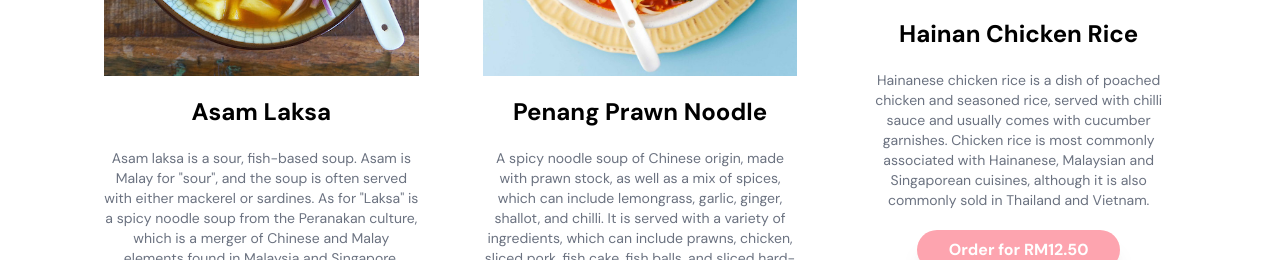
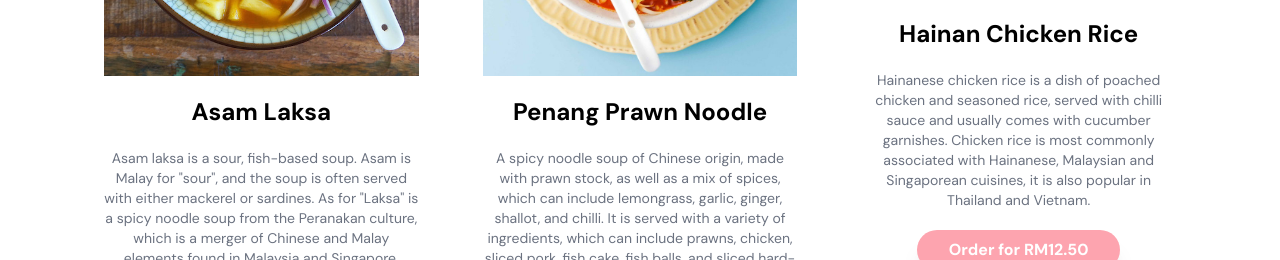
Before and after one commit to TheDaniel3131/FlashBite, a Next.js app: page / in a window 1280 px wide. Shown: the part 2160-2420 px from the top of the page. Built offline with nearby package versions, Linux system fonts and the light colour scheme.

Commit message:
change some description texts

```diff
--- a/src/app/components/menu/fooditem6.js
+++ b/src/app/components/menu/fooditem6.js
@@ -7,7 +7,7 @@ export default function FoodItem6(){
           <h4 className="font-bold text-2xl my-5 mb-5">Hainan Chicken Rice</h4>
           <p className="text-gray-500 text-sm mb-5">
             Hainanese chicken rice is a dish of poached chicken and seasoned rice, served with chilli sauce and usually comes with cucumber garnishes.
-            Chicken rice is most commonly associated with Hainanese, Malaysian and Singaporean cuisines, although it is also commonly sold in Thailand and Vietnam.
+            Chicken rice is most commonly associated with Hainanese, Malaysian and Singaporean cuisines, it is also popular in Thailand and Vietnam.
           </p>
           <button className="bg-primary font-bold shadow-xl text-white rounded-full px-8 py-2">Order for RM12.50</button>
         </div>
```
